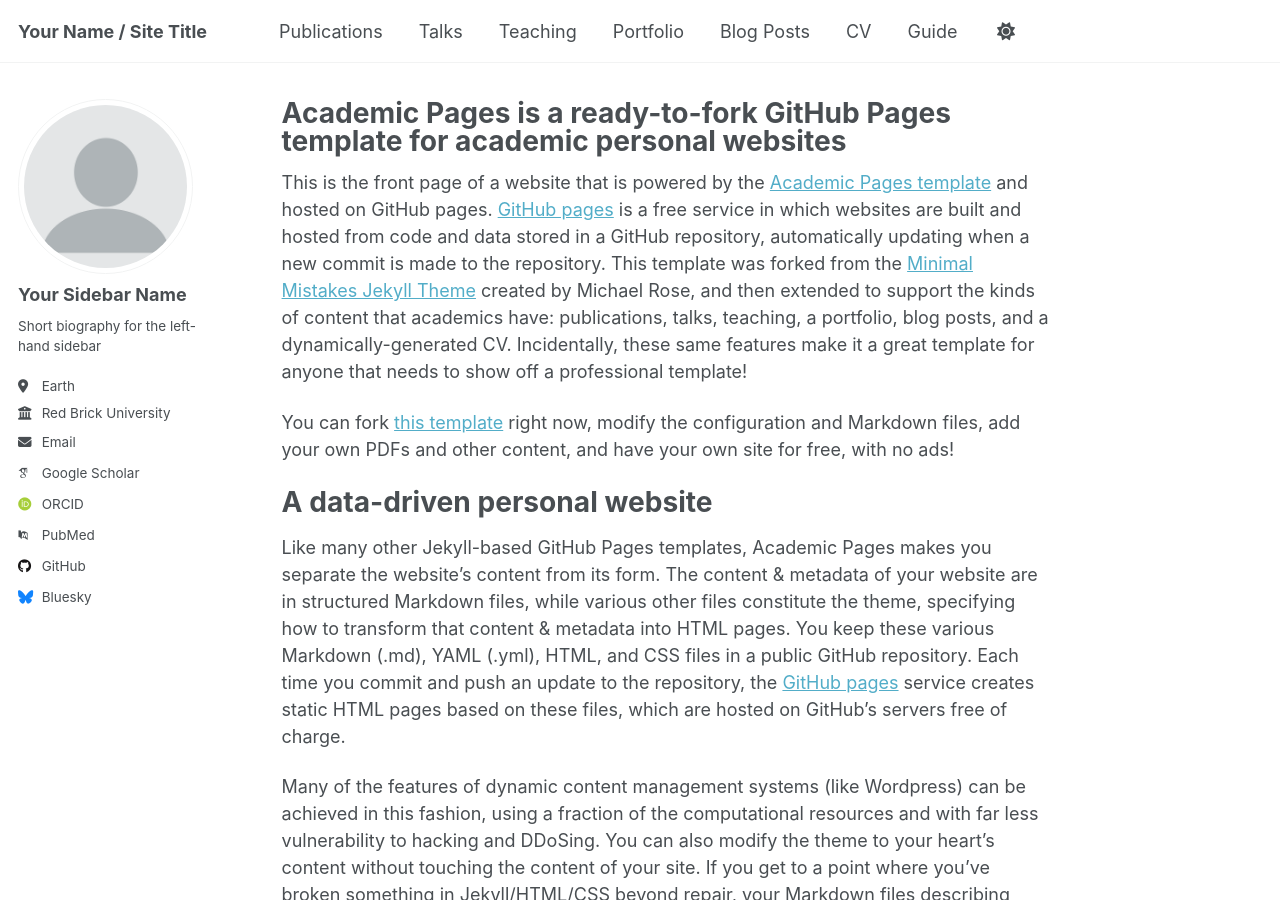
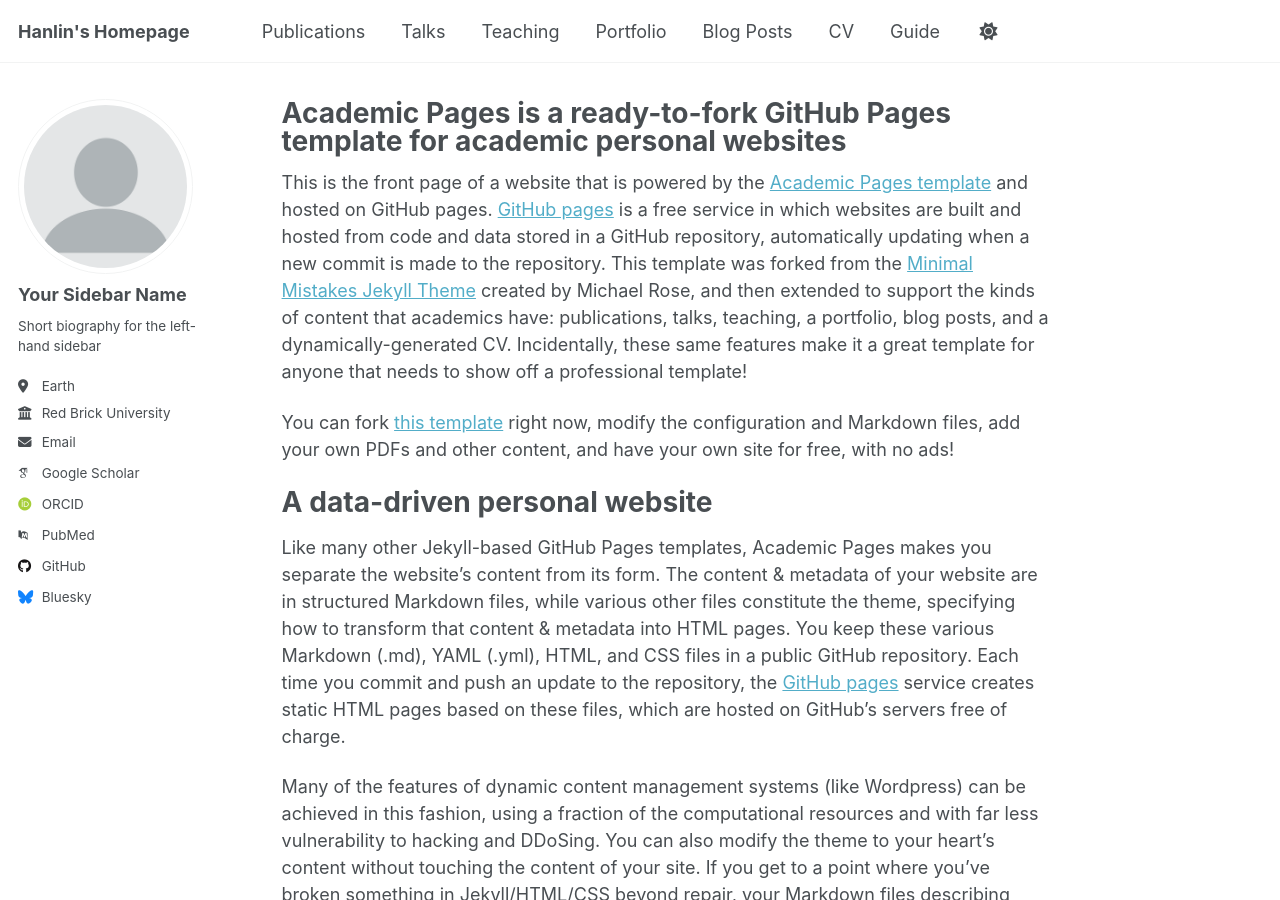
Before and after one commit to zhang-hanlin/zhang-hanlin.github.io, a Jekyll site: the page built from _pages/about.md, in a window 1280 px wide and 900 px high. Built offline with Jekyll 4.4.1, drawn with Linux system fonts in a browser that asks for light colours; some web fonts are replaced; a script that is not in the unit is left out.

Commit message:
Update _config.yml

```diff
--- a/_config.yml
+++ b/_config.yml
@@ -9,7 +9,7 @@
 # Basic Site Settings
 locale                   : "en-US"
 site_theme               : "default" # Currently available options are "default", "air"
-title                    : "Your Name / Site Title"
+title                    : "Hanlin's Homepage"
 title_separator          : "-"
 name                     : &name "Your Name"
 description              : &description "Your Name's academic portfolio"   # Update this with a general description of your site, this is the default if not overridden by a page
```
